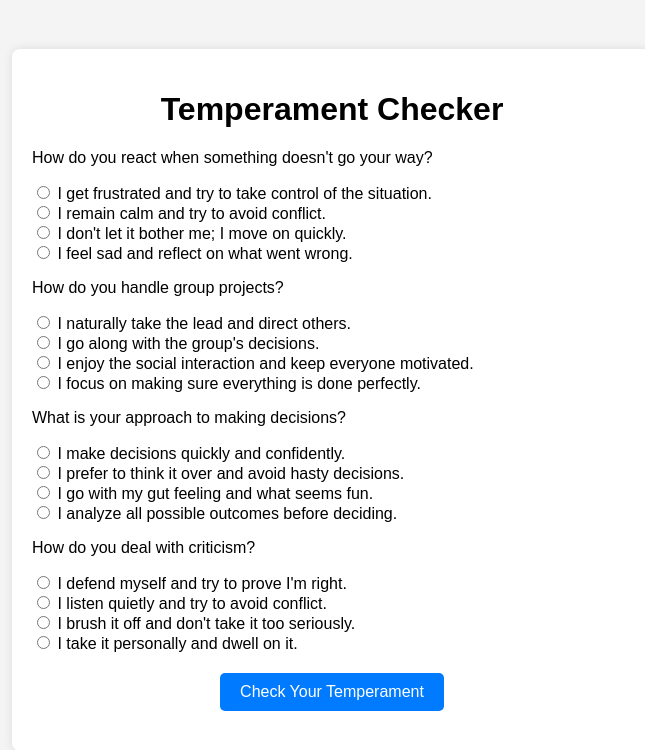
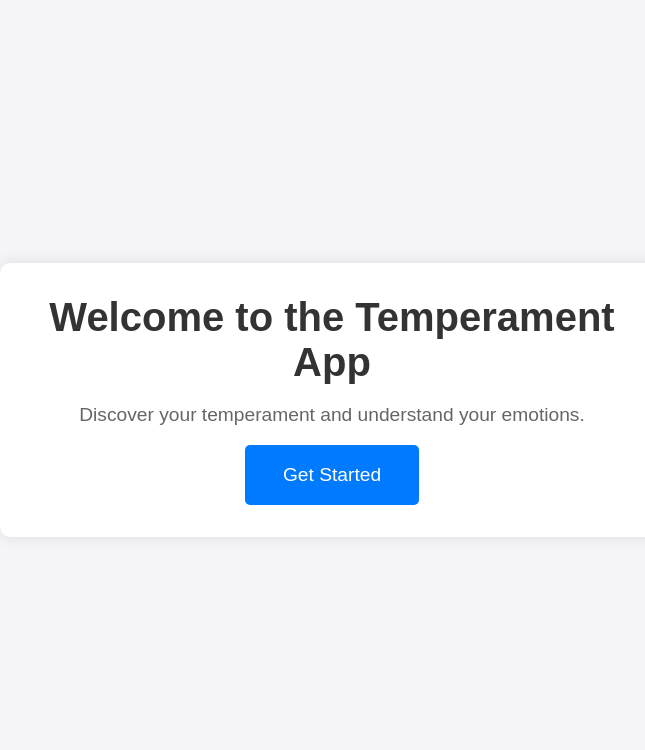
Before and after one commit to Moral224/temperament-checker-, a plain HTML site: page index.html in a window 1280 px wide. Shown: the whole page, without its empty margins (308-953 px from the left). Drawn offline with Linux system fonts and the light colour scheme; some packages are replaced by stand-ins of ours; a script that the page names is missing.

Commit message:
home page added

```diff
--- a/index.html
+++ b/index.html
@@ -3,19 +3,20 @@
 <head>
     <meta charset="UTF-8">
     <meta name="viewport" content="width=device-width, initial-scale=1.0">
-    <title>Temperament Checker</title>
+    <title>Temperament App</title>
     <link rel="stylesheet" href="style.css">
 </head>
 <body>
     <div class="container">
-        <h1>Temperament Checker</h1>
-        <div id="questions">
-            <!-- Questions will be inserted here -->
-        </div>
-        <button id="submitBtn">Check Your Temperament</button>
-        <div id="result"></div>
+        <header>
+            <h1>Welcome to the Temperament App</h1>
+            <p>Discover your temperament and understand your emotions.</p>
+        </header>
+        <main>
+            <a href="home.html">
+            <button class="start-button">Get Started</button>
+        </a>
+        </main>
     </div>
-    <script src="script.js"></script>
-    <script src="https://cdn.jsdelivr.net/npm/sweetalert2@11"></script>
 </body>
 </html>
--- a/style.css
+++ b/style.css
@@ -26,8 +26,7 @@ body {
 .question {
     margin: 15px 0;
 }
-
-button {
+#submitBtn{
     padding: 10px 20px;
     font-size: 16px;
     border: none;
@@ -37,7 +36,7 @@ button {
     cursor: pointer;
 }
 
-button:hover {
+#submitBtn:hover {
     background-color: #0056b3;
 }
 
@@ -46,3 +45,93 @@ button:hover {
     color: #333;
     margin-top: 20px;
 }
+
+
+
+
+/* Reset some basic styles */
+body, h1, p, button {
+    margin: 0;
+    padding: 0;
+    font-family: Arial, sans-serif;
+}
+
+body {
+    display: flex;
+    justify-content: center;
+    align-items: center;
+    min-height: 100vh;
+    background-color: #f4f4f9;
+}
+
+.container {
+    text-align: center;
+    background-color: #ffffff;
+    padding: 2em;
+    border-radius: 10px;
+    box-shadow: 0 0 15px rgba(0, 0, 0, 0.1);
+}
+
+header h1 {
+    font-size: 2.5em;
+    color: #333;
+}
+
+header p {
+    font-size: 1.2em;
+    color: #666;
+    margin: 1em 0;
+}
+
+.start-button{
+    background-color: #007BFF;
+    color: white;
+    border: none;
+    padding: 1em 2em;
+    font-size: 1.2em;
+    border-radius: 5px;
+    cursor: pointer;
+    transition: background-color 0.3s ease;
+}
+
+.start-button:hover {
+    background-color: #0056b3;
+}
+
+@media (max-width: 275px) {
+
+    body {
+        height: auto;
+        padding: 20px 10px;
+    }
+
+    .container {
+        width: 100%;
+        padding: 10px;
+    }
+
+    button {
+        padding: 12px;
+        font-size: 16px;
+    }
+
+    #result {
+        font-size: 16px;
+    }
+
+    .question {
+        margin: 10px 0;
+    }
+
+
+
+
+    header h1 {
+        font-size: 2em;
+    }
+
+    .start-button {
+        padding: 0.8em 1.5em;
+        font-size: 1em;
+    }
+}
```
Also changed, not shown: home.html (added, +21 -0 lines).
